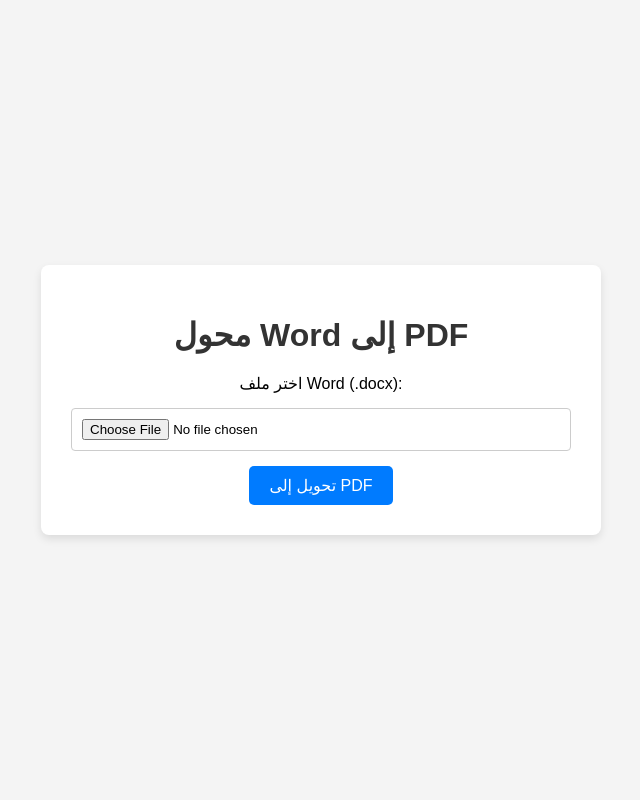
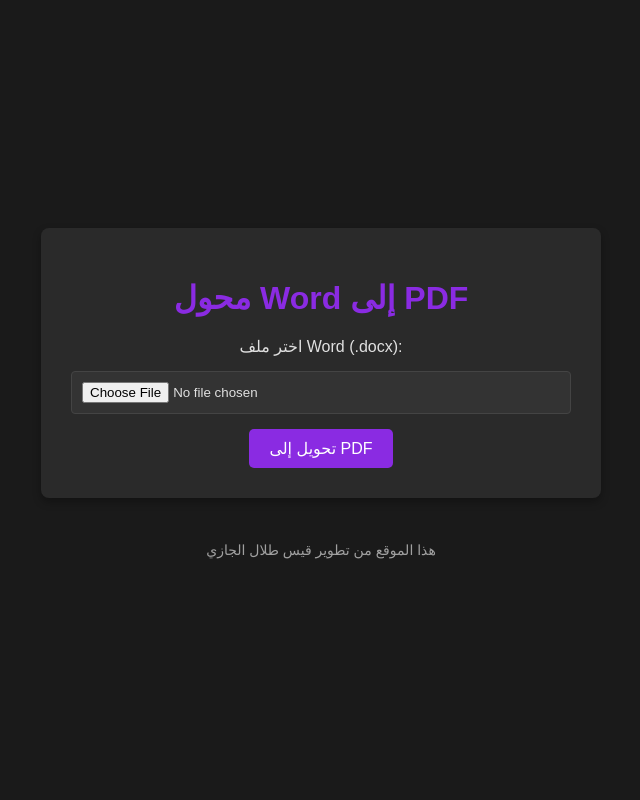
Before and after one commit to qaes26/qais-tube-downloader, a Flask app: page / in a window 1280 px wide. Shown: the whole page, without its empty margins (319-959 px from the left). Run offline with Flask 3, Linux system fonts and the light colour scheme.

Commit message:
Update HTML theme to black/purple and add footer text

```diff
--- a/app.py
+++ b/app.py
@@ -3,10 +3,23 @@
 from docx import Document
 from reportlab.lib.pagesizes import letter
 from reportlab.pdfgen import canvas
+from reportlab.pdfbase import pdfmetrics
+from reportlab.pdfbase.ttfonts import TTFont
 import io
+import arabic_reshaper
+from bidi.algorithm import get_display
 
 app = Flask(__name__)
-app.secret_key = 'supersecretkey' # لازم تغير ده لمفتاح سري حقيقي في التطبيقات الكبيرة
+app.secret_key = 'supersecretkey_for_word_to_pdf_converter' # يمكنك تغيير هذا لمفتاح سري أقوى
+
+# سجل الخط العربي (تأكد أن مسار الخط صحيح)
+# تأكد أن ملف arial.ttf موجود داخل مجلد "fonts" في مجلد المشروع
+try:
+    pdfmetrics.registerFont(TTFont('ArabicFont', 'fonts/arial.ttf'))
+    print("Arabic font registered successfully.")
+except Exception as e:
+    print(f"Error registering font: {e}")
+    # يمكنك إضافة طريقة للتعامل مع هذا الخطأ بشكل أفضل إذا لم يتم تسجيل الخط
 
 # مسار حفظ الملفات المؤقتة
 UPLOAD_FOLDER = 'uploads'
@@ -31,27 +44,53 @@
         return redirect(url_for('index'))
 
     if file and file.filename.endswith('.docx'):
-        # قراءة ملف الوورد
-        doc = Document(file)
+        try:
+            # قراءة ملف الوورد
+            doc = Document(file)
 
-        # إنشاء ملف PDF في الذاكرة
-        buffer = io.BytesIO()
-        c = canvas.Canvas(buffer, pagesize=letter)
+            # إنشاء ملف PDF في الذاكرة
+            buffer = io.BytesIO()
+            c = canvas.Canvas(buffer, pagesize=letter)
 
-        # إضافة المحتوى من الوورد إلى الـ PDF
-        for paragraph in doc.paragraphs:
-            text = paragraph.text
-            if text: # تأكد أن الفقرة ليست فارغة
-                # يمكنك هنا تحسين التنسيق (حجم الخط، اللون، إلخ)
-                # هذا مثال بسيط لإضافة النص
-                c.drawString(100, 750, text) # X, Y coordinates
-                c.showPage() # ابدأ صفحة جديدة لكل فقرة (يمكن تحسينها لتناسب المحتوى)
+            # تحديد الخط العربي وحجمه
+            c.setFont('ArabicFont', 12)
 
-        c.save()
-        buffer.seek(0)
+            # إحداثي Y الأولي لبدء الكتابة من أعلى الصفحة
+            y_position = 750 # يمكنك تعديل هذا الهامش العلوي
 
-        # إرسال ملف الـ PDF للمستخدم
-        return send_file(buffer, as_attachment=True, download_name=f"{os.path.splitext(file.filename)[0]}.pdf", mimetype='application/pdf')
+            for paragraph in doc.paragraphs:
+                text = paragraph.text
+                if text:
+                    # معالجة النص العربي لكي يظهر بشكل صحيح (الشكل والاتجاه)
+                    # يقوم arabic_reshaper بتشكيل الحروف
+                    reshaped_text = arabic_reshaper.reshape(text)
+                    # يقوم python-bidi بتصحيح اتجاه النص من اليمين لليسار
+                    bidi_text = get_display(reshaped_text)
+
+                    # التأكد من أن النص لن يخرج عن حدود الصفحة
+                    # (قد تحتاج لتعديل هذا بناء على حجم الخط وطول النص)
+                    if y_position < 50: # إذا اقتربنا من الهامش السفلي
+                        c.showPage() # ابدأ صفحة جديدة
+                        c.setFont('ArabicFont', 12) # أعد تعيين الخط للصفحة الجديدة
+                        y_position = 750 # ارجع لأعلى الصفحة الجديدة
+
+                    # رسم النص على الـ PDF
+                    # X coordinate (الموضع الأفقي): يمكن تعديله للهوامش أو المحاذاة
+                    # هنا 50 هو هامش من اليسار، يمكنك تعديله ليناسب المحاذاة لليمين للنص العربي
+                    c.drawString(50, y_position, bidi_text)
+
+                    # تحريك الموضع لأسفل للفقرة التالية
+                    y_position -= 15 # مسافة بين السطور، يمكنك تعديلها
+
+            c.save()
+            buffer.seek(0)
+
+            # إرسال ملف الـ PDF للمستخدم
+            return send_file(buffer, as_attachment=True, download_name=f"{os.path.splitext(file.filename)[0]}.pdf", mimetype='application/pdf')
+
+        except Exception as e:
+            flash(f'حدث خطأ أثناء التحويل: {e}')
+            return redirect(url_for('index'))
     else:
         flash('الرجاء رفع ملف بصيغة .docx فقط.')
         return redirect(url_for('index'))
--- a/requirements.txt
+++ b/requirements.txt
@@ -1,4 +1,6 @@
 Flask
 python-docx
 reportlab
+arabic-reshaper
+python-bidi
 gunicorn
--- a/templates/index.html
+++ b/templates/index.html
@@ -3,11 +3,11 @@
 <head>
     <meta charset="UTF-8">
     <meta name="viewport" content="width=device-width, initial-scale=1.0">
-    <title>محول Word إلى PDF</title>
-    <style>
+    <title>Qaes jazi pdf</title> <style>
         body {
             font-family: Arial, sans-serif;
-            background-color: #f4f4f4;
+            background-color: #1a1a1a; /* لون الخلفية: أسود داكن */
+            color: #e0e0e0; /* لون النص: رمادي فاتح */
             display: flex;
             flex-direction: column;
             justify-content: center;
@@ -16,16 +16,16 @@
             margin: 0;
         }
         .container {
-            background-color: #fff;
+            background-color: #2a2a2a; /* لون خلفية الكونتينر: أسود أفتح قليلاً */
             padding: 30px;
             border-radius: 8px;
-            box-shadow: 0 4px 8px rgba(0, 0, 0, 0.1);
+            box-shadow: 0 4px 8px rgba(0, 0, 0, 0.3);
             text-align: center;
             max-width: 500px;
             width: 90%;
         }
         h1 {
-            color: #333;
+            color: #8a2be2; /* لون العنوان: بنفسجي زاهي */
             margin-bottom: 20px;
         }
         form {
@@ -36,13 +36,15 @@
         }
         input[type="file"] {
             padding: 10px;
-            border: 1px solid #ccc;
+            border: 1px solid #444; /* لون حدود الملف: رمادي داكن */
             border-radius: 4px;
             width: 100%;
             box-sizing: border-box;
+            background-color: #333; /* لون خلفية حقل الملف: رمادي أغمق */
+            color: #e0e0e0; /* لون نص حقل الملف */
         }
         button {
-            background-color: #007bff;
+            background-color: #8a2be2; /* لون زر التحويل: بنفسجي */
             color: white;
             padding: 10px 20px;
             border: none;
@@ -52,7 +54,7 @@
             transition: background-color 0.3s ease;
         }
         button:hover {
-            background-color: #0056b3;
+            background-color: #6a1aae; /* لون الزر عند التحويم: بنفسجي أغمق */
         }
         .flash-message {
             margin-top: 15px;
@@ -62,14 +64,19 @@
             color: #333;
         }
         .flash-message.error {
-            background-color: #ffe0e0;
-            border: 1px solid #ff0000;
-            color: #ff0000;
+            background-color: #ffcccc; /* خلفية رسالة الخطأ: أحمر فاتح */
+            border: 1px solid #cc0000;
+            color: #cc0000;
         }
         .flash-message.success {
-            background-color: #e0ffe0;
-            border: 1px solid #00aa00;
-            color: #00aa00;
+            background-color: #ccffcc; /* خلفية رسالة النجاح: أخضر فاتح */
+            border: 1px solid #009900;
+            color: #009900;
+        }
+        .footer {
+            margin-top: 30px;
+            font-size: 14px;
+            color: #a0a0a0; /* لون نص الفوتر: رمادي متوسط */
         }
     </style>
 </head>
@@ -89,5 +96,7 @@
             {% endif %}
         {% endwith %}
     </div>
+    <div class="footer">
+        <p>هذا الموقع من تطوير قيس طلال الجازي</p> </div>
 </body>
 </html>
```
Also changed, not shown: fonts/arial.ttf (added), fonts/arialbd.ttf (added), fonts/arialbi.ttf (added), fonts/ariali.ttf (added), fonts/ariblk.ttf (added).
